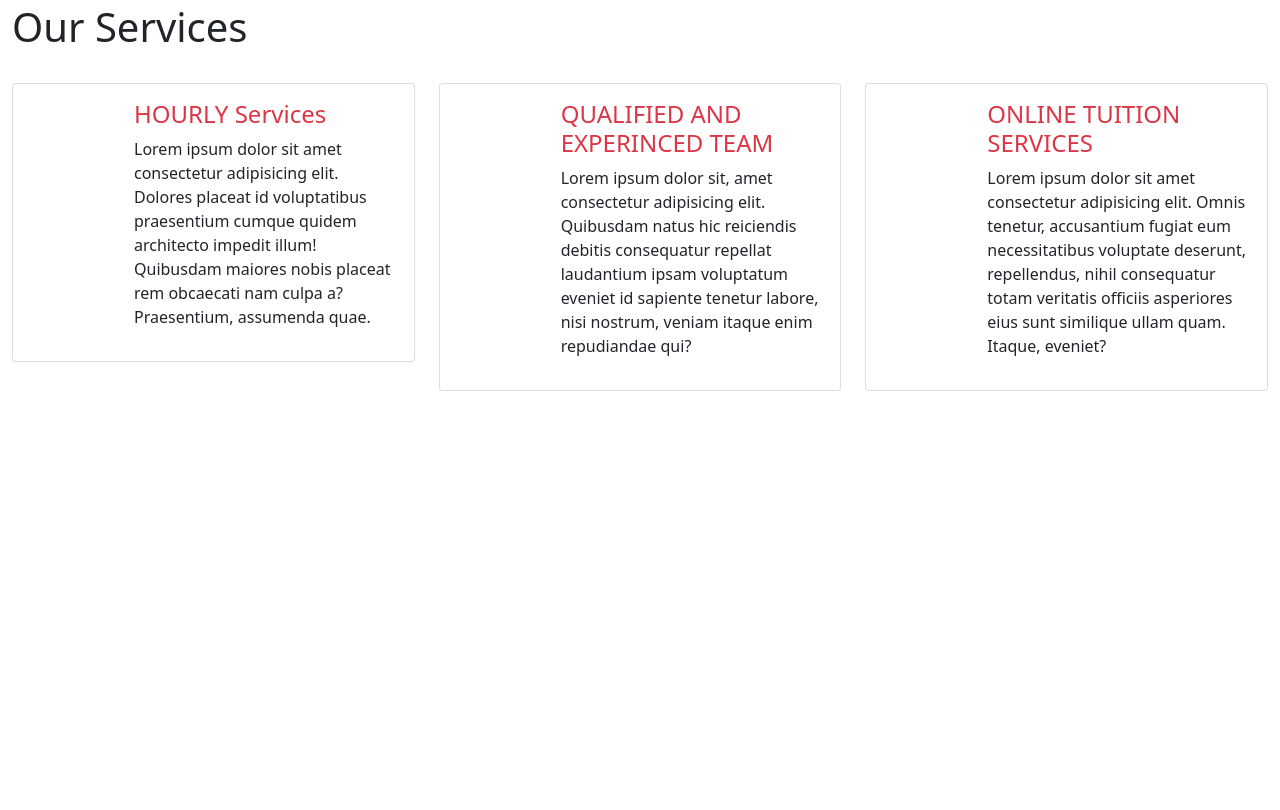
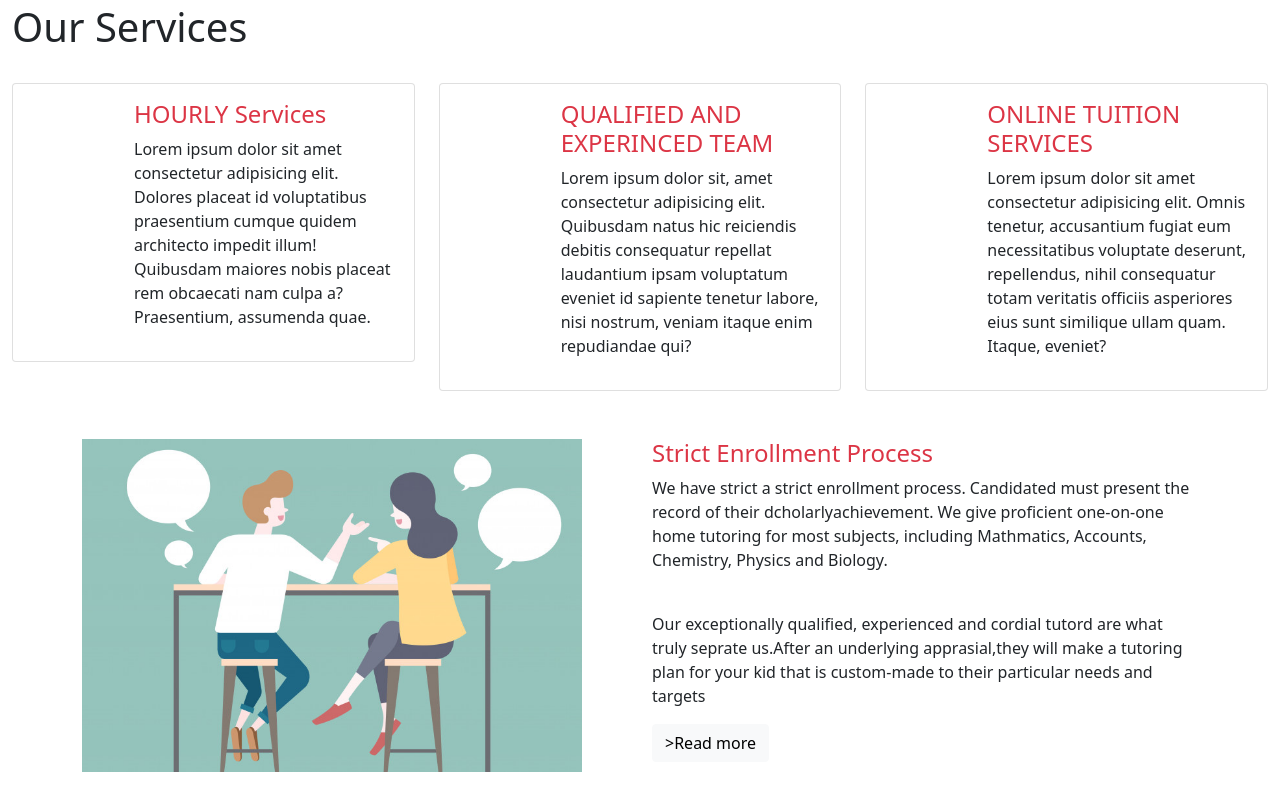
Before and after one commit to muzammilpro/My-own-project, a plain HTML site: page index.html in a window 1280 px wide. Shown: the part 765-1575 px from the top of the page. Before the commit the page ends 1204 px from the top, so only its background shows below. Drawn offline with Linux system fonts and the light colour scheme.

Commit message:
New Code added

```diff
--- a/index.html
+++ b/index.html
@@ -50,7 +50,7 @@
                 </div>
             </div>
             <div class="col" id="card1">
-                <img src="./assets/download.jpg"  width="200px" alt="#">
+                <img src="./assets/download.jpg" width="200px" alt="#">
             </div>
 
         </div>
@@ -158,7 +158,30 @@
     </div>
     <br><br>
 
+    <div class="container">
+        <div class="row">
+            <div class="col">
+                <img src="./assets/conversation.jpg" width="500rem" alt="#">
+            </div>
+            <div class="col">
+                <h4 class="text-danger">
+                    Strict Enrollment Process
+                </h4>
+                <p>We have strict a strict enrollment process. Candidated must present
+                    the record of their dcholarlyachievement. We give proficient
+                    one-on-one home tutoring for most subjects, including Mathmatics,
+                    Accounts, Chemistry, Physics and Biology.</p> <br>
 
+                <p>Our exceptionally qualified, experienced and cordial tutord are what
+                    truly seprate us.After an underlying apprasial,they will
+                    make a tutoring plan for your kid that is custom-made to their
+                    particular needs and targets</p>
+                    <a href="#" class="btn btn-light"> >Read more </a>
+            </div>
+
+        </div>
+    </div>
+    <br><br>
     <script src="./styling/bootstrap.js"></script>
 </body>
 
```
Also changed, not shown: assets/conversation.jpg (added).
